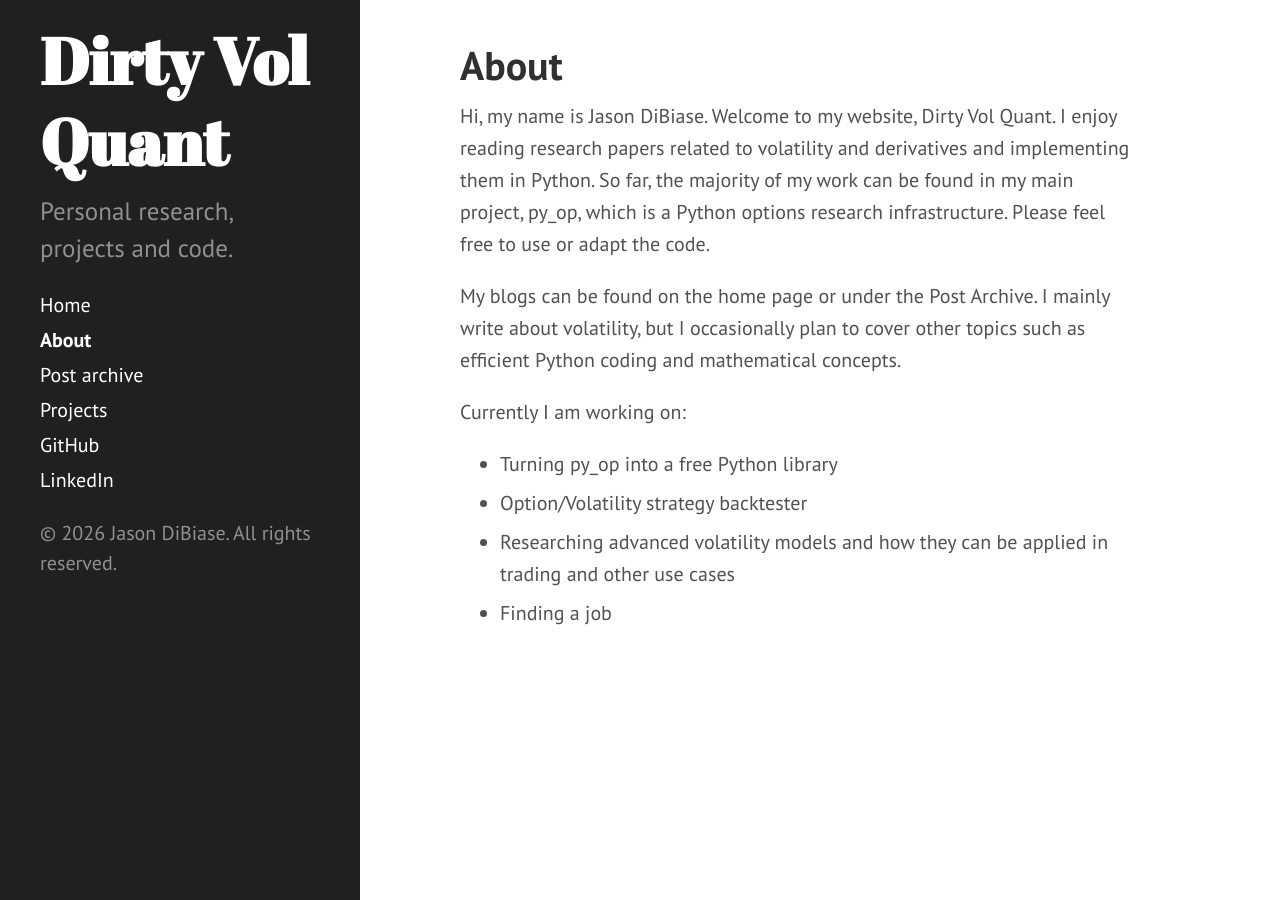
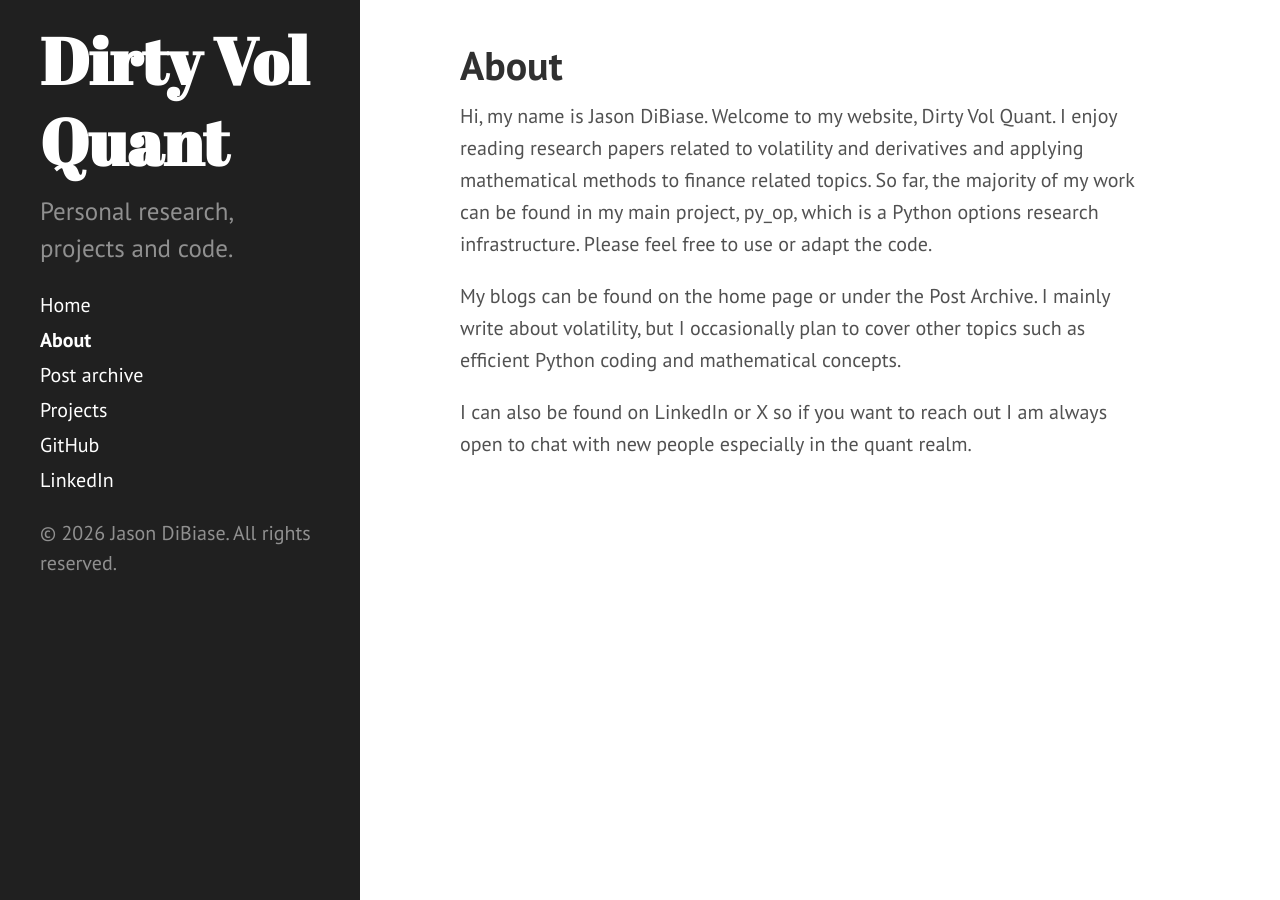
Before and after one commit to dibiasej/dibiasej.github.io, a Jekyll site: the page built from about.md, in a window 1280 px wide. Built offline with Jekyll 4.4.1, drawn with Linux system fonts in a browser that asks for light colours; Markdown is read by kramdown in place of the engine named in the settings.

Commit message:
finished

```diff
--- a/about.md
+++ b/about.md
@@ -5,13 +5,8 @@ permalink: /about/
 ---
 
 
-Hi, my name is Jason DiBiase. Welcome to my website, Dirty Vol Quant. I enjoy reading research papers related to volatility and derivatives and implementing them in Python. So far, the majority of my work can be found in my main project, py_op, which is a Python options research infrastructure. Please feel free to use or adapt the code.
+Hi, my name is Jason DiBiase. Welcome to my website, Dirty Vol Quant. I enjoy reading research papers related to volatility and derivatives and applying mathematical methods to finance related topics. So far, the majority of my work can be found in my main project, py_op, which is a Python options research infrastructure. Please feel free to use or adapt the code.
 
 My blogs can be found on the home page or under the Post Archive. I mainly write about volatility, but I occasionally plan to cover other topics such as efficient Python coding and mathematical concepts.
 
-Currently I am working on:
-
- * Turning py_op into a free Python library
- * Option/Volatility strategy backtester
- * Researching advanced volatility models and how they can be applied in trading and other use cases
- * Finding a job
+I can also be found on LinkedIn or X so if you want to reach out I am always open to chat with new people especially in the quant realm.
```
Also changed, not shown: _posts/2026-05-24-Volatility-Surface-Risk-Premiums.md (+1 -1 lines).
